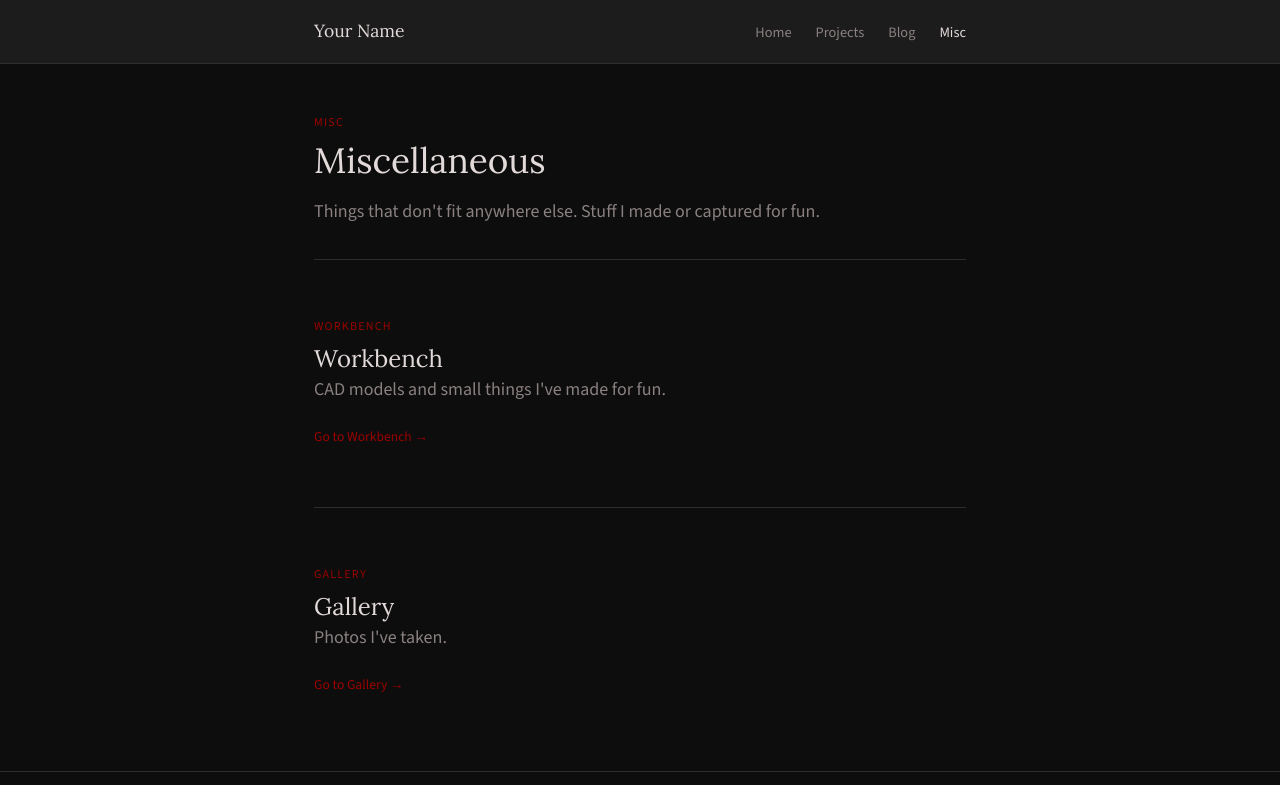
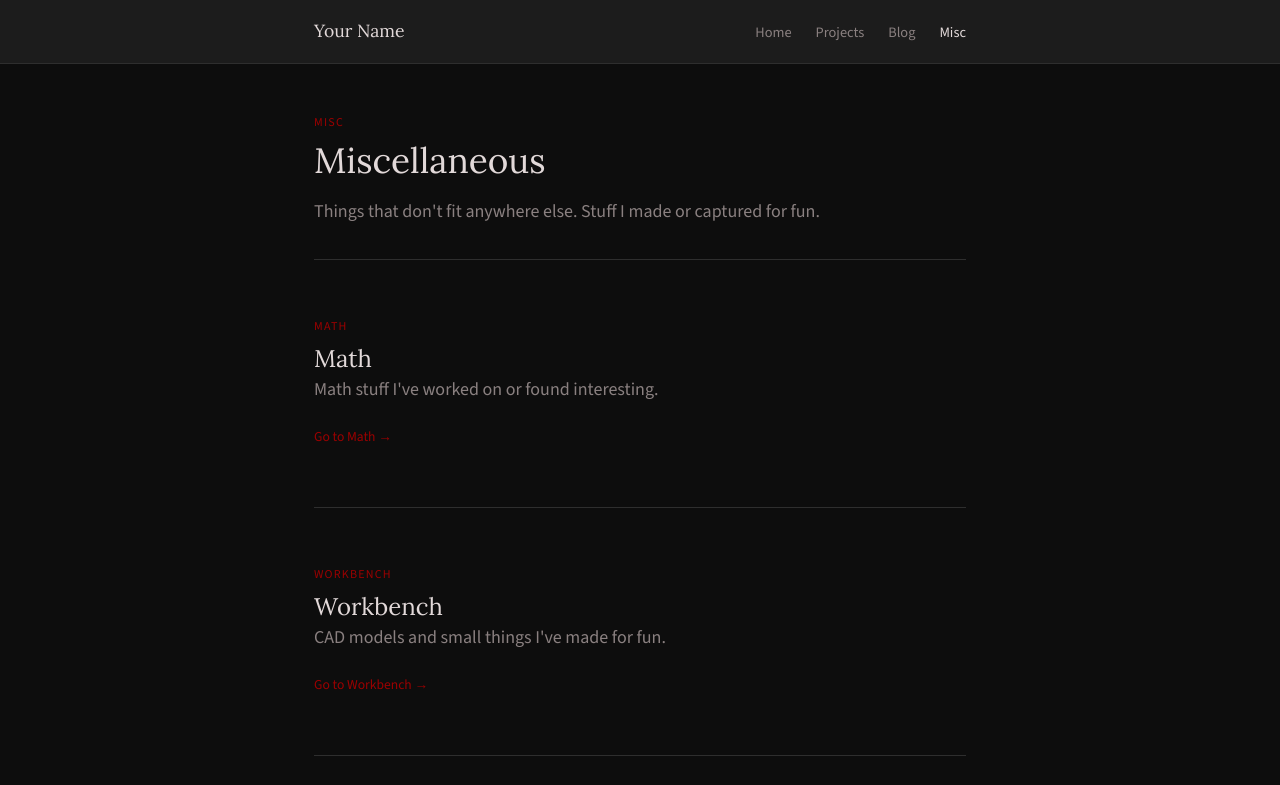
Before and after one commit to Red-S4bb4th/Red-S4bb4th.github.io, a plain HTML site: page misc.html in a window 1280 px wide. Shown: the top 785 px of the page. Drawn offline with nearby package versions, Linux system fonts and the light colour scheme.

Commit message:
Update misc.html

```diff
--- a/misc.html
+++ b/misc.html
@@ -33,6 +33,15 @@
       <hr />
 
       <div class="misc-section-link">
+        <p class="label">Math</p>
+        <h2><a href="misc/math.html">Math</a></h2>
+        <p>Math stuff I've worked on or found interesting.</p>
+        <a href="misc/math.html" class="project-link">Go to Math →</a>
+      </div>
+
+      <hr />
+
+      <div class="misc-section-link">
         <p class="label">Workbench</p>
         <h2><a href="misc/workbench.html">Workbench</a></h2>
         <p>CAD models and small things I've made for fun.</p>
```
